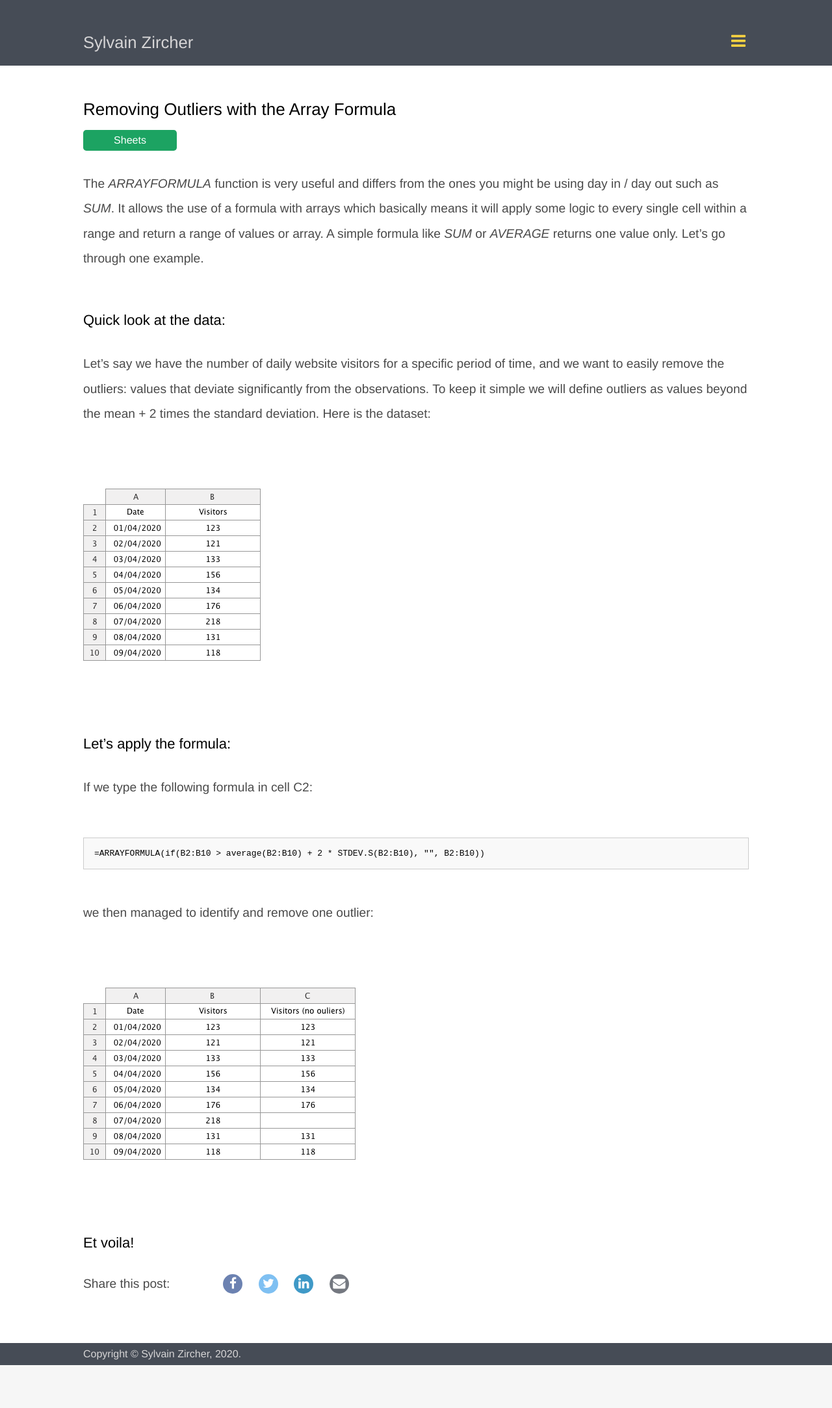
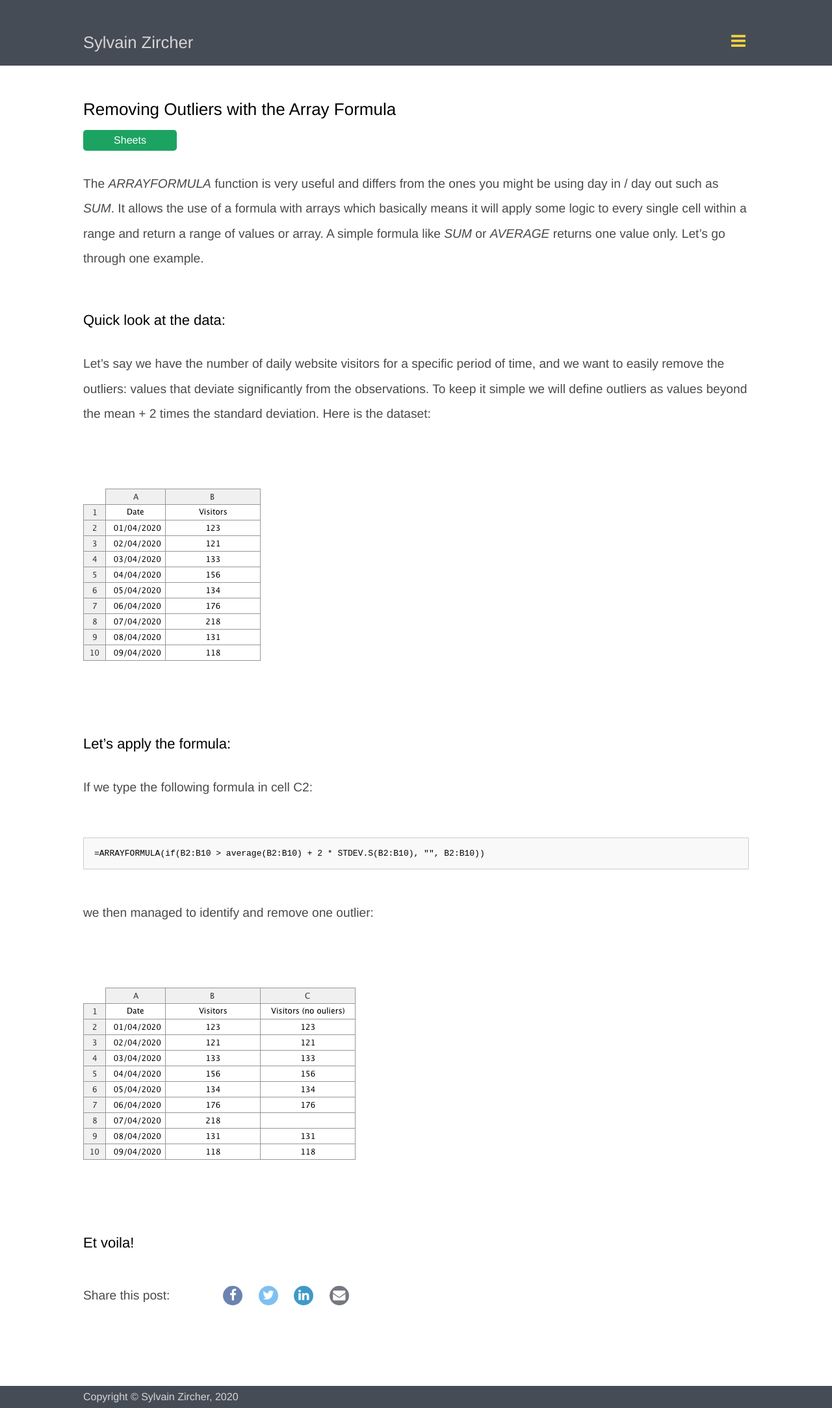
Before and after one commit to sylvainzircher/sylvainzircher.github.io, a Jekyll site: the page built from _posts/resource/2020-08-24-array-formula.md, in a window 1280 px wide. Shown: the whole page at 65% size. Built offline with Jekyll 4.4.1, drawn with Linux system fonts in a browser that asks for light colours; nearby versions of some CDN libraries; before the commit the page ends 2101 px from its top, so only the background shows below that.

Commit message:
Making the whole website responsive step3

```diff
--- a/_includes/footer.html
+++ b/_includes/footer.html
@@ -1,5 +1,5 @@
 <section class = "site-footer">
 	<div class = "site-footer-content-wrapper">
-		<p>Copyright © Sylvain Zircher, 2020.</p>
+		<p>Copyright © Sylvain Zircher, 2020</p>
 	</div>
 </section>
--- a/_sass/modules/_footer.scss
+++ b/_sass/modules/_footer.scss
@@ -17,5 +17,4 @@
   color: $footerText;
   padding-top: 0.5em;
   padding-bottom: 0.5em;
-  margin: 0;
 }
--- a/_sass/modules/_social-sharing.scss
+++ b/_sass/modules/_social-sharing.scss
@@ -62,5 +62,7 @@
   .share-bar {
     width: $websiteDesktopWidth;
     margin: 0 auto;
+    margin-top: $desktopParagraphMargin;
+    margin-bottom: $desktopParagraphMargin;
   }
 }
```
